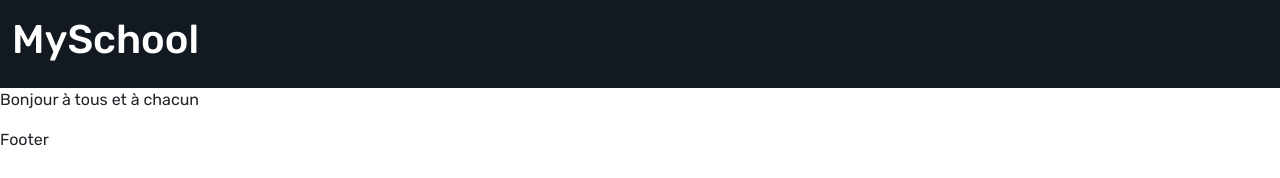
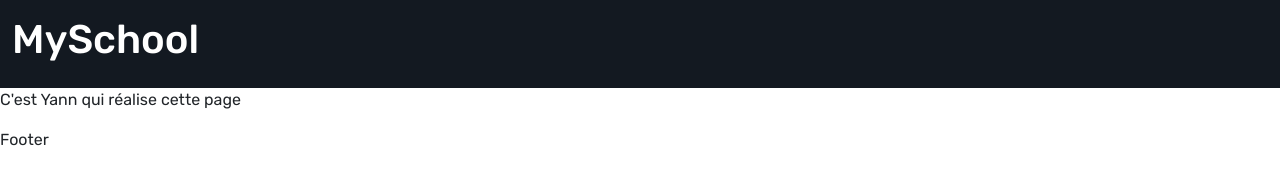
Before and after one commit to princek112002/funny-app, a React (Create React App) app: page / in a window 1280 px wide. Shown: the top 178 px of the page. Built offline with nearby package versions, Linux system fonts and the light colour scheme.

Commit message:
Update News.js

```diff
--- a/src/pages/News.js
+++ b/src/pages/News.js
@@ -3,7 +3,7 @@ import React from 'react';
 const News = () => {
   return (
     <div>
-      <p>Bonjour à tous et à chacun</p>
+      <p>C'est Yann qui réalise cette page</p>
     </div>
 
   );
```
